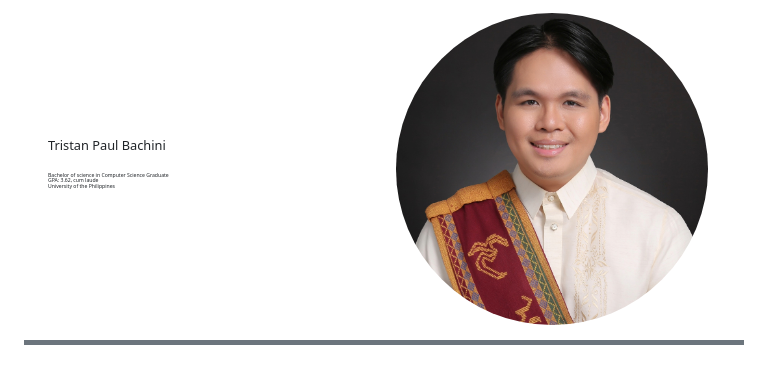
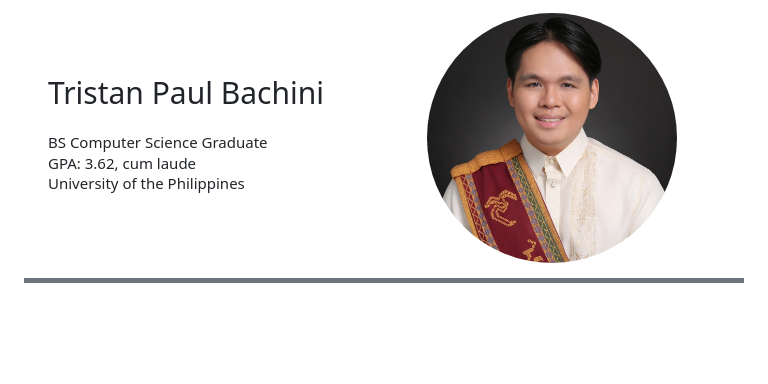
Before and after one commit to TristanBachini/Resume, a Django app: page / in a window 768 px wide. Shown: the part 56-440 px from the top of the page. Run offline with Django 4.2, Linux system fonts and the light colour scheme.

Commit message:
header more responsive towards more types of screens

```diff
--- a/Tristan_Resume/main/templates/main/home.html
+++ b/Tristan_Resume/main/templates/main/home.html
@@ -6,7 +6,7 @@
   <div class="col my-auto header-text" >
     <p class="row">Tristan Paul Bachini</p>
     <div class="subtext">
-      <p class="row header-subtext">Bachelor of science in Computer Science Graduate</p>
+      <p class="row header-subtext">BS Computer Science Graduate</p>
       <p class="row header-subtext">GPA: 3.62, cum laude</p>
       <p class="row header-subtext">University of the Philippines</p>
     </div>
@@ -26,6 +26,9 @@
     </div>
 </div>
 
+<div class="container">
+
+</div>
 
 
 
--- a/Tristan_Resume/static/css/main/styles.css
+++ b/Tristan_Resume/static/css/main/styles.css
@@ -7,26 +7,48 @@
     }
 
     .header-text{
-      font-size: 60px;
+      font-size: 50px;
       text-align: right;
+    }
+
+    .header-subtext{
+      font-size: 30%;
+      text-align: center;
+      margin-bottom: -2px;
     }
   }
 
-  @media (min-width:769px) and (max-width:991px){
+  @media (min-width:768px) and (max-width:991px){
+    .img-container {
+      max-width: 80%; /* Adjust as needed */
+      height: auto;
+      margin:auto;
+      display: block;
+    }
 
+    .header-text{
+      font-size: 30px;
+      text-align: right;
+    }
+
+    .header-subtext{
+      font-size: 50%;
+      text-align: center;
+      margin-bottom: -2px;
+    }
   }
   /* Media query for mobile devices */
-@media (max-width: 768px) {
+@media (max-width: 767px) {
   .img-container {
     min-width: 70%; /* Full width on smaller screens */
     height: auto;
   }
   .header-text{
-    font-size: 80%;
+    font-size: 110%;
     text-align: center;
   }
   .header-subtext{
-    font-size: 40%;
+    font-size: 50%;
     text-align: center;
     margin-bottom: -2px;
   }
```
